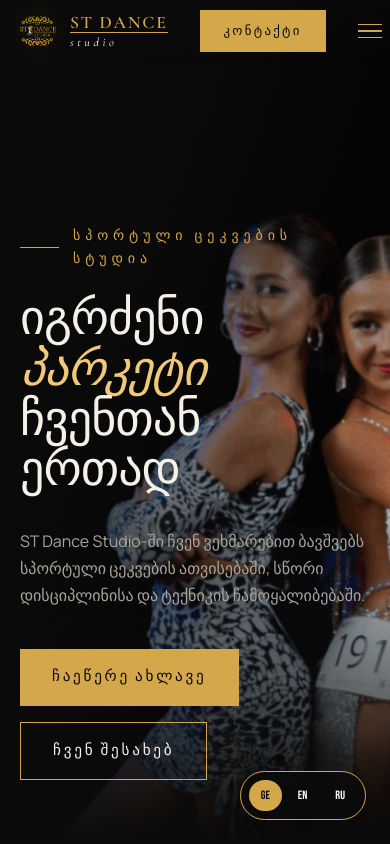
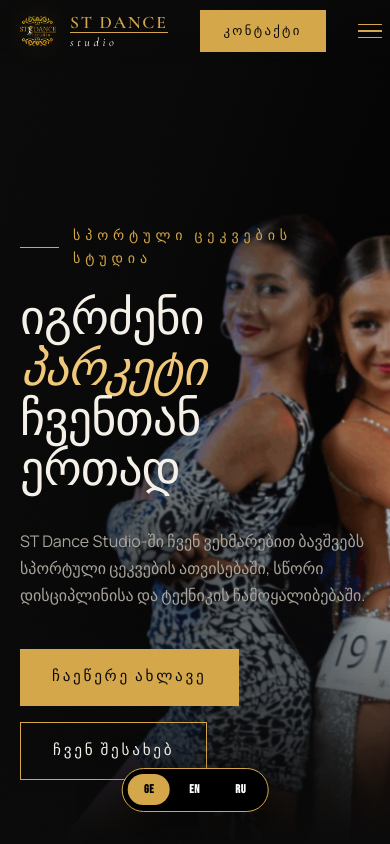
Before and after one commit to TSERJ13/stdancestudio, a React (Vite) app: page / in a window 390 px wide. Shown: the top 844 px of the page. Built offline with nearby package versions, Linux system fonts and the light colour scheme.

Commit message:
Global floating lang switcher, styled with gold/black, and removed from header

```diff
--- a/src/components/Header.css
+++ b/src/components/Header.css
@@ -279,24 +279,17 @@
 
 /* Floating Switcher */
 .floating-lang {
-  display: none;
-}
-
-@media (max-width: 1024px) {
-  .floating-lang {
   display: flex;
   position: fixed;
-    bottom: 1.5rem;
-    right: 1.5rem;
-    z-index: 99;
-    background: rgba(10, 10, 10, 0.85);
-    backdrop-filter: blur(12px);
-    -webkit-backdrop-filter: blur(12px);
+  bottom: 2.5rem;
+  right: 2.5rem;
+  z-index: 999;
+  background: #000;
   border: 1px solid var(--color-gold);
-    border-radius: 30px;
-    padding: 0.5rem;
-    gap: 0.25rem;
-    box-shadow: 0 8px 32px rgba(0,0,0,0.3);
+  border-radius: 40px;
+  padding: 0.4rem;
+  gap: 0.2rem;
+  box-shadow: 0 12px 40px rgba(0,0,0,0.5);
 }
 
 .floating-lang button {
@@ -304,21 +297,34 @@
   border: 0;
   color: #fff;
   font-family: var(--font-accent);
-    font-size: 0.75rem;
-    padding: 0.5rem 0.75rem;
-    border-radius: 20px;
+  font-size: 0.8rem;
+  font-weight: 600;
+  letter-spacing: 0.05em;
+  padding: 0.6rem 1.2rem;
+  border-radius: 30px;
+  cursor: pointer;
   transition: all 0.3s var(--ease);
-    display: flex;
-    align-items: center;
-    gap: 0.4rem;
 }
 
 .floating-lang button.active {
   background: var(--color-gold);
-    color: var(--color-bg);
+  color: #000;
 }
 
-  .floating-lang .flag {
-    font-size: 1.1rem;
+.floating-lang button:hover:not(.active) {
+  color: var(--color-gold);
+}
+
+@media (max-width: 768px) {
+  .floating-lang {
+    bottom: 2rem;
+    right: 50%;
+    transform: translateX(50%);
+    padding: 0.35rem;
+  }
+
+  .floating-lang button {
+    font-size: 0.75rem;
+    padding: 0.5rem 1rem;
   }
 }
--- a/src/components/Header.jsx
+++ b/src/components/Header.jsx
@@ -2,23 +2,6 @@ import { useState, useEffect } from 'react'
 import { NavLink, Link } from 'react-router-dom'
 import { useLanguage } from '../context/LanguageContext'
 import './Header.css'
-
-const LanguageSwitcher = () => {
-  const { lang, setLang } = useLanguage()
-  return (
-    <div className="lang-switcher">
-      <button onClick={() => setLang('ka')} className={lang === 'ka' ? 'active' : ''}>
-        <span className="flag">🇬🇪</span> GE
-      </button>
-      <button onClick={() => setLang('en')} className={lang === 'en' ? 'active' : ''}>
-        <span className="flag">🇺🇸</span> EN
-      </button>
-      <button onClick={() => setLang('ru')} className={lang === 'ru' ? 'active' : ''}>
-        <span className="flag">🇷🇺</span> RU
-      </button>
-    </div>
-  )
-}
 
 const FloatingLangSwitcher = () => {
   const { lang, setLang } = useLanguage()
@@ -81,7 +64,6 @@ export default function Header() {
                 {item.label}
               </NavLink>
             ))}
-            <LanguageSwitcher />
           </nav>
 
           <Link to="/contact" className="btn btn-primary header__cta">
```
Lines whose indentation alone changed are shown as unchanged.
